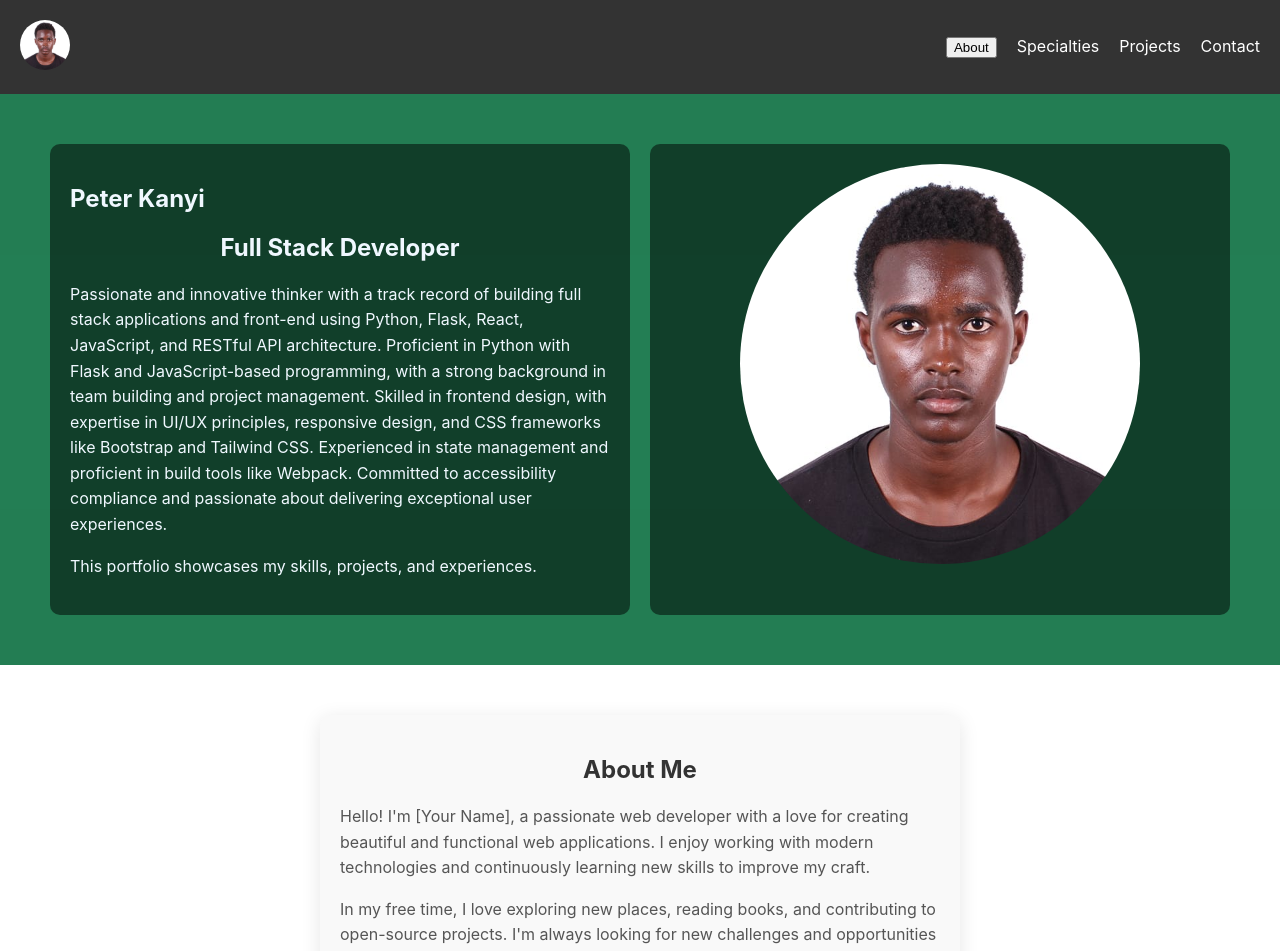
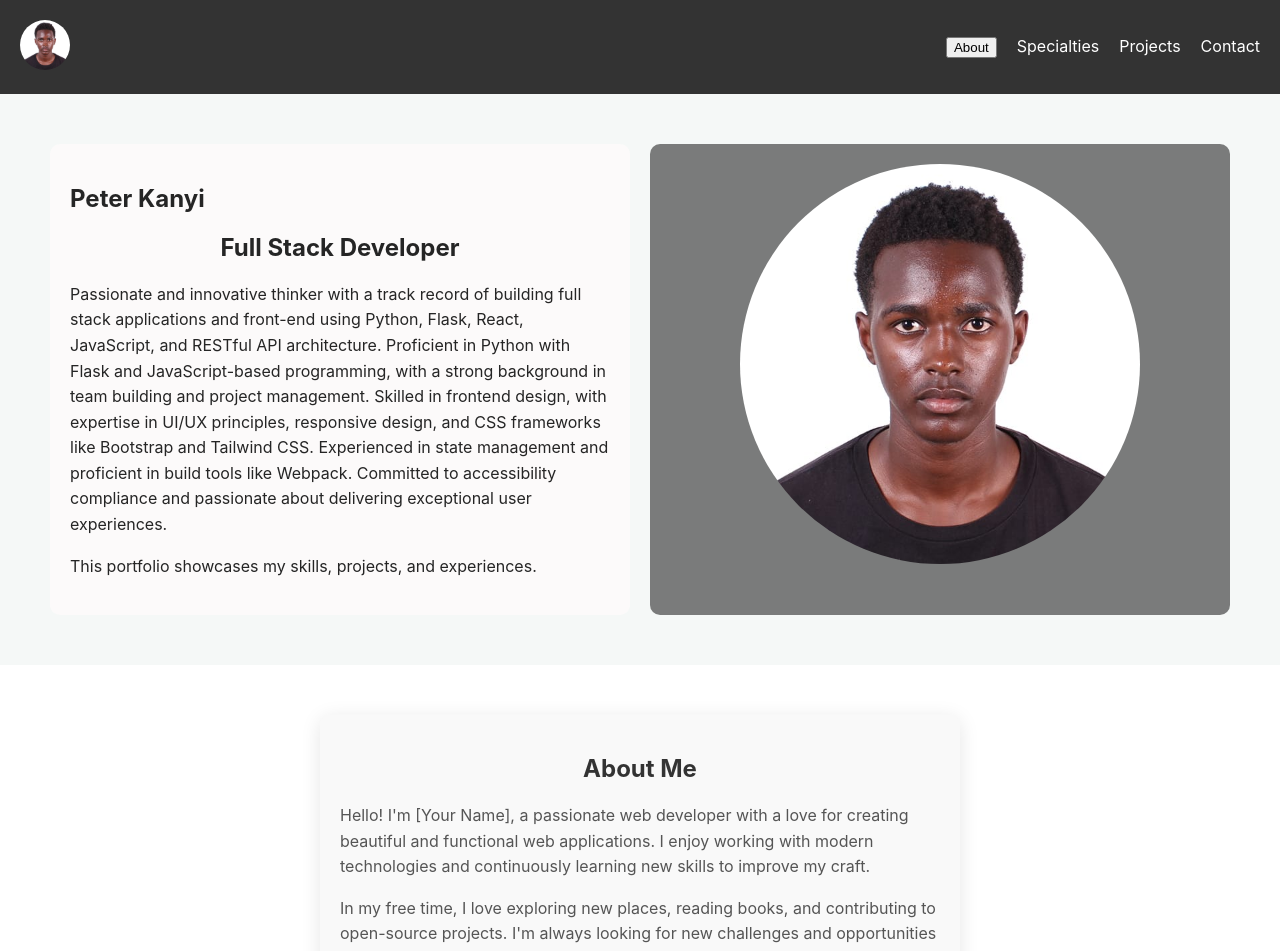
Before and after one commit to kanyi9/kanyi-portfolio, a React (Create React App) app in the folder kanyi-portfolio/: page / in a window 1280 px wide. Shown: the top 951 px of the page. Built offline with nearby package versions, Linux system fonts and the light colour scheme.

Commit message:
correct float and bounce

```diff
--- a/kanyi-portfolio/src/components/About.css
+++ b/kanyi-portfolio/src/components/About.css
@@ -5,18 +5,18 @@
     background-color: #f9f9f9; /* Light background color */
     border-radius: 10px; /* Rounded corners */
     box-shadow: 0 4px 20px rgba(0, 0, 0, 0.1); /* Subtle shadow */
-    animation: bounce 2s infinite; /* Apply bounce animation */
+    animation: floatAndBounce 2s infinite
 }
 
-@keyframes bounce {
-    0%, 20%, 50%, 80%, 100% {
-        transform: translateY(0); /* Start at original position */
+@keyframes floatAndBounce {
+    0% {
+        transform: translateY(0);
     }
-    40% {
-        transform: translateY(-10px); /* Move up */
+    50% {
+        transform: translateY(-10px);
     }
-    60% {
-        transform: translateY(-5px); /* Move down slightly */
+    100% {
+        transform: translateY(0);
     }
 }
 
--- a/kanyi-portfolio/src/components/Introduction.css
+++ b/kanyi-portfolio/src/components/Introduction.css
@@ -2,15 +2,16 @@
     display: flex;
     justify-content: space-between;
     padding: 50px;
-    background-color: rgba(29, 122, 79, 0.973);
+    background-color: rgba(245, 248, 247, 0.973);
     overflow: hidden; /* Prevent overflow during animation */
+
 }
 
 .introduction-content {
     flex: 1;
     margin-right: 20px;
-    color: aliceblue;
-    background-color: rgba(0, 0, 0, 0.5); /* Optional: Add a background to the text container */
+    color: rgb(30, 31, 31);
+    background-color: rgba(253, 251, 251, 0.904); /* Optional: Add a background to the text container */
     padding: 20px; /* Add padding for better spacing */
     border-radius: 10px; /* Rounded corners */
 }
@@ -32,22 +33,22 @@
 .introduction h1,
 .introduction h2,
 .introduction p {
-    color: aliceblue; /* Text color */
+    color: rgb(37, 37, 37); /* Text color */
 }
 
 /* Animation styles */
 .bounce {
-    animation: bounce 2s infinite; /* Bouncing animation */
+    animation: floatAndbounce 2s infinite; /* Bouncing animation */
 }
 
-@keyframes bounce {
-    0%, 20%, 50%, 80%, 100% {
-        transform: translateY(0); /* Start at original position */
+ @keyframes floatAndBounce {
+        0% {
+            transform: translateY(0);
+        }
+        50% {
+            transform: translateY(-10px);
+        }
+        100% {
+            transform: translateY(0);
+        }
     }
-    40% {
-        transform: translateY(-10px); /* Move up */
-    }
-    60% {
-        transform: translateY(-5px); /* Move down slightly */
-    }
-}
```
